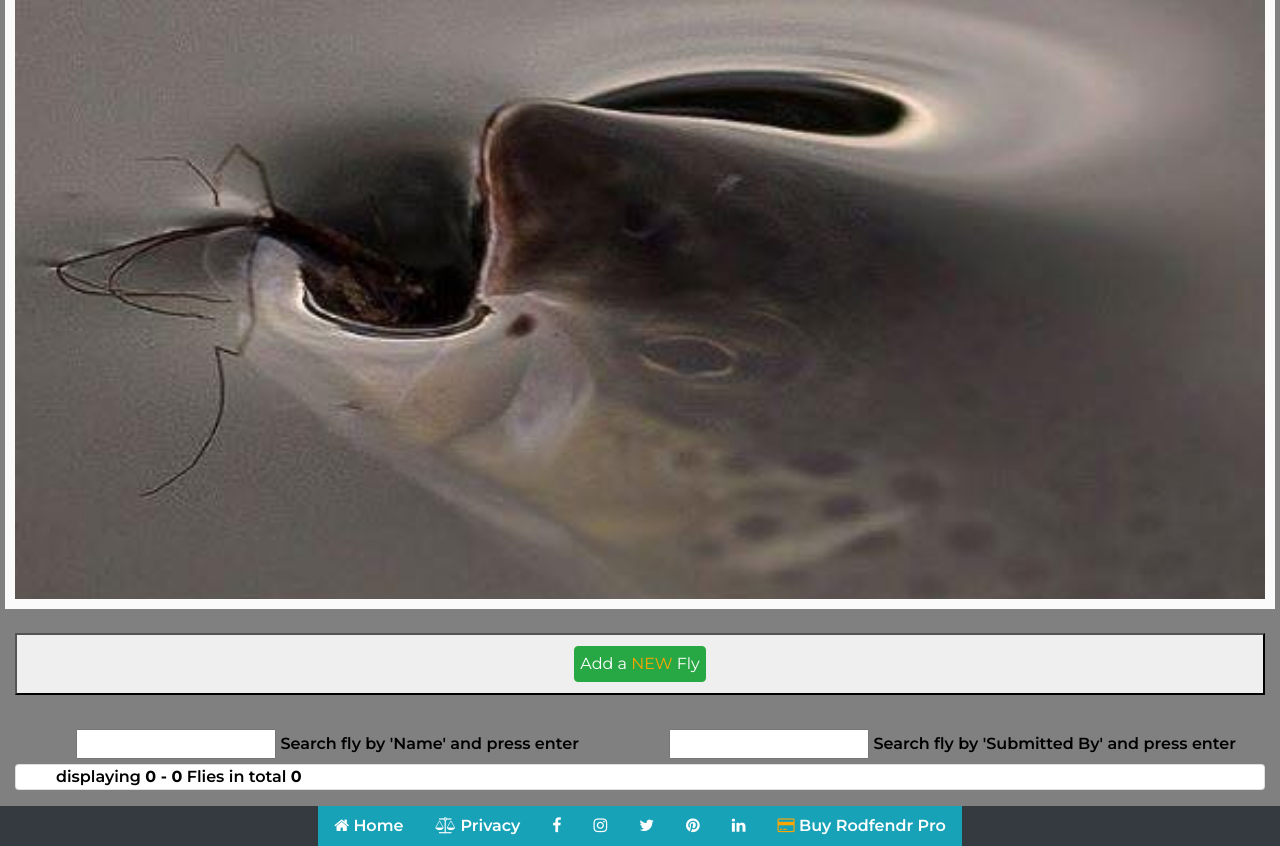
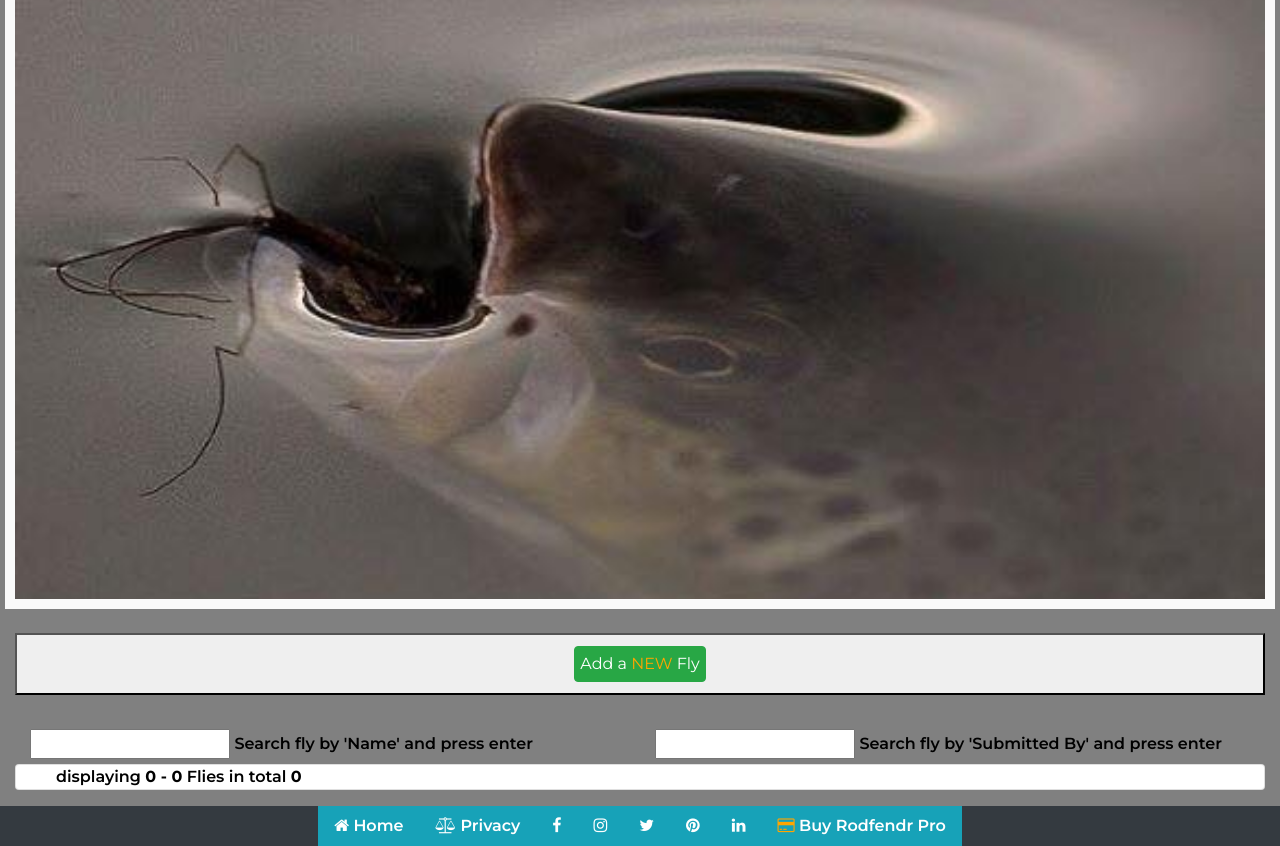
Before and after one commit to AlanOSheadev/Flies-fish-love, a Flask app: page / in a window 1280 px wide. Shown: the part 73-919 px from the top of the page. Run offline with Flask 2, Linux system fonts and the light colour scheme; data that the repository does not hold is empty; some libraries are stand-ins or nearby versions; some web fonts are replaced.

Commit message:
changed row for searches bar

```diff
--- a/templates/fly.html
+++ b/templates/fly.html
@@ -6,8 +6,8 @@
 </div>
 <br>
 <!-- Search for fly using Name -->
-<div class="row">
-    <div class="col-6 d-flex justify-content-center">
+<div class="row d-flex justify-content-center">
+    <div class="col-6">
         <div>
             <form action="{{url_for('search_flyname')}}">
                 <input id="search" name="search" type="text" required>
@@ -16,7 +16,7 @@
         </div>
     </div>
 <!-- Search for fly using Submitted By     -->
-    <div class="col-6 d-flex justify-content-center">
+    <div class="col-6">
         <div>
             <form action="{{url_for('search_flysubmitted')}}">
                 <input id="searchsub" name="searchsub" type="text" required>
```
Also changed, not shown: README.md, static/images/Iamresponsive.png (renamed from static/images/Screenshot (18).png).
